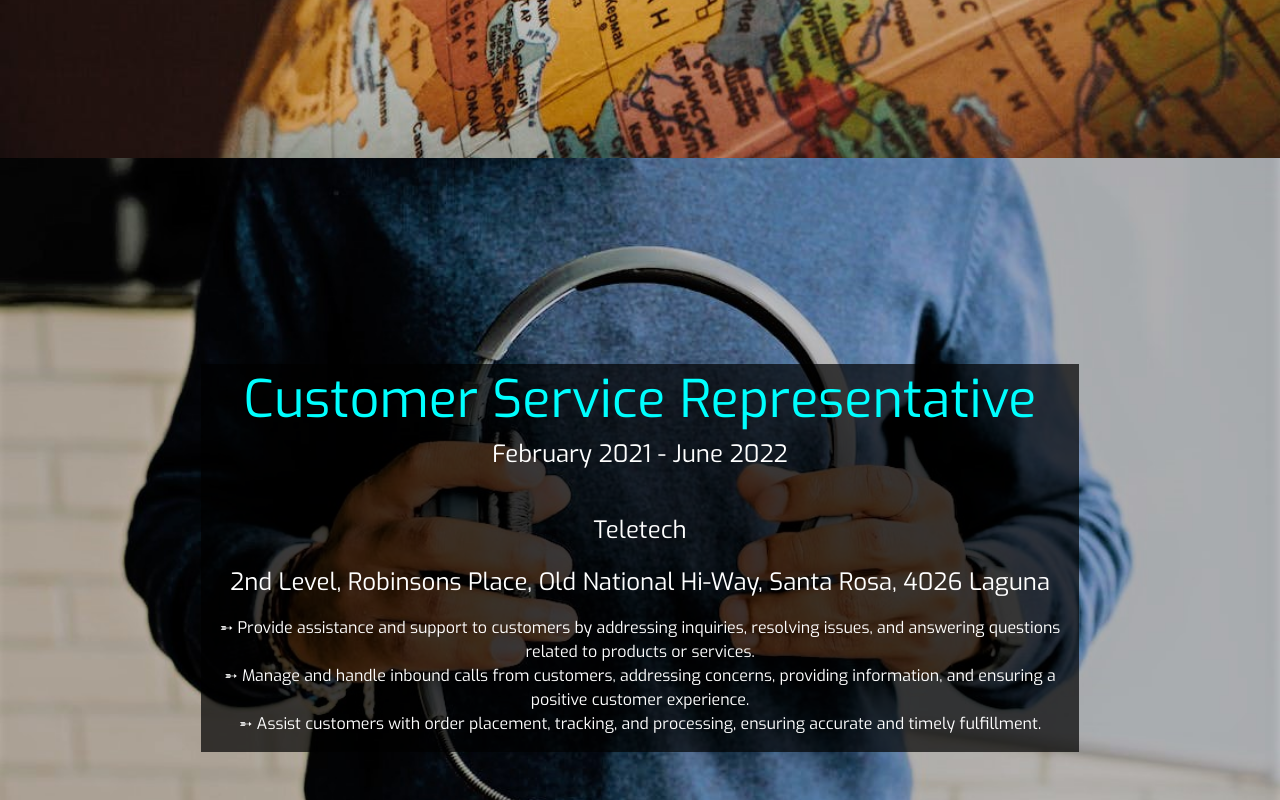
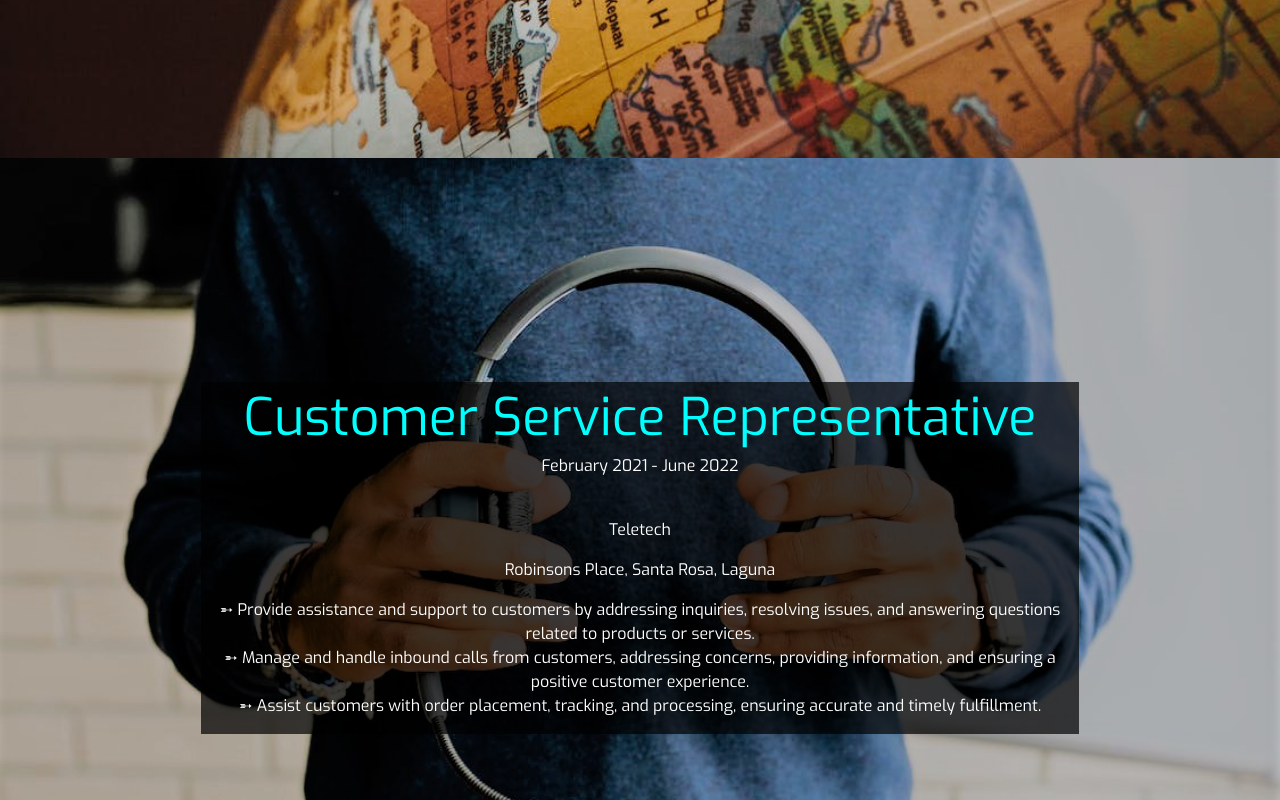
Before and after one commit to Pquiachon/resume, a plain HTML site: page index.html in a window 1280 px wide. Shown: the part 1442-2242 px from the top of the page. Drawn offline with nearby package versions, Linux system fonts and the light colour scheme.

Commit message:
new modification

```diff
--- a/index.html
+++ b/index.html
@@ -112,7 +112,7 @@
         color: aqua;
       }
       p {
-        font-size: 3dvh;
+        font-size: 2dvh;
         color: white;
       }
       .btn {
@@ -228,10 +228,7 @@
             <p>February 2021 - June 2022</p>
             <br />
             <p>Teletech</p>
-            <p>
-              2nd Level, Robinsons Place, Old National Hi-Way, Santa Rosa, 4026
-              Laguna
-            </p>
+            <p>Robinsons Place, Santa Rosa, Laguna</p>
             <li>
               ➵ Provide assistance and support to customers by addressing
               inquiries, resolving issues, and answering questions related to
```
